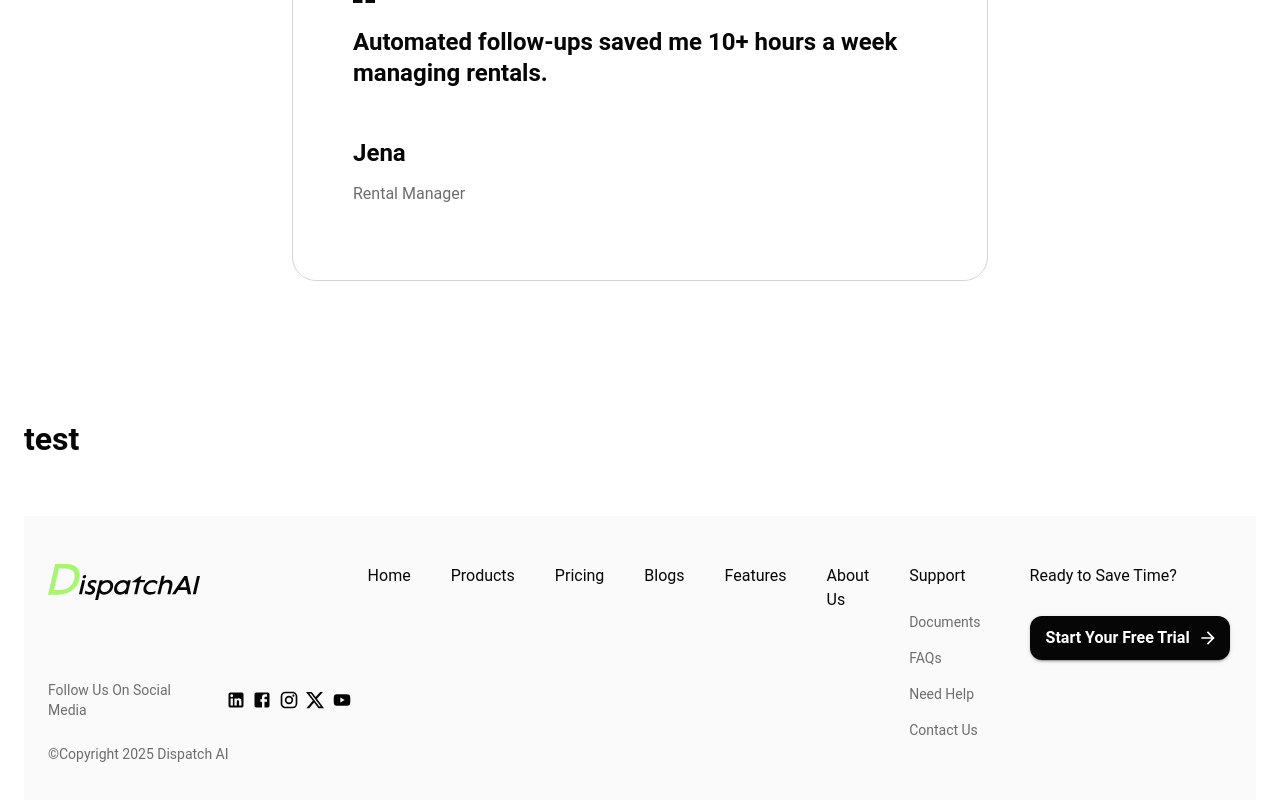
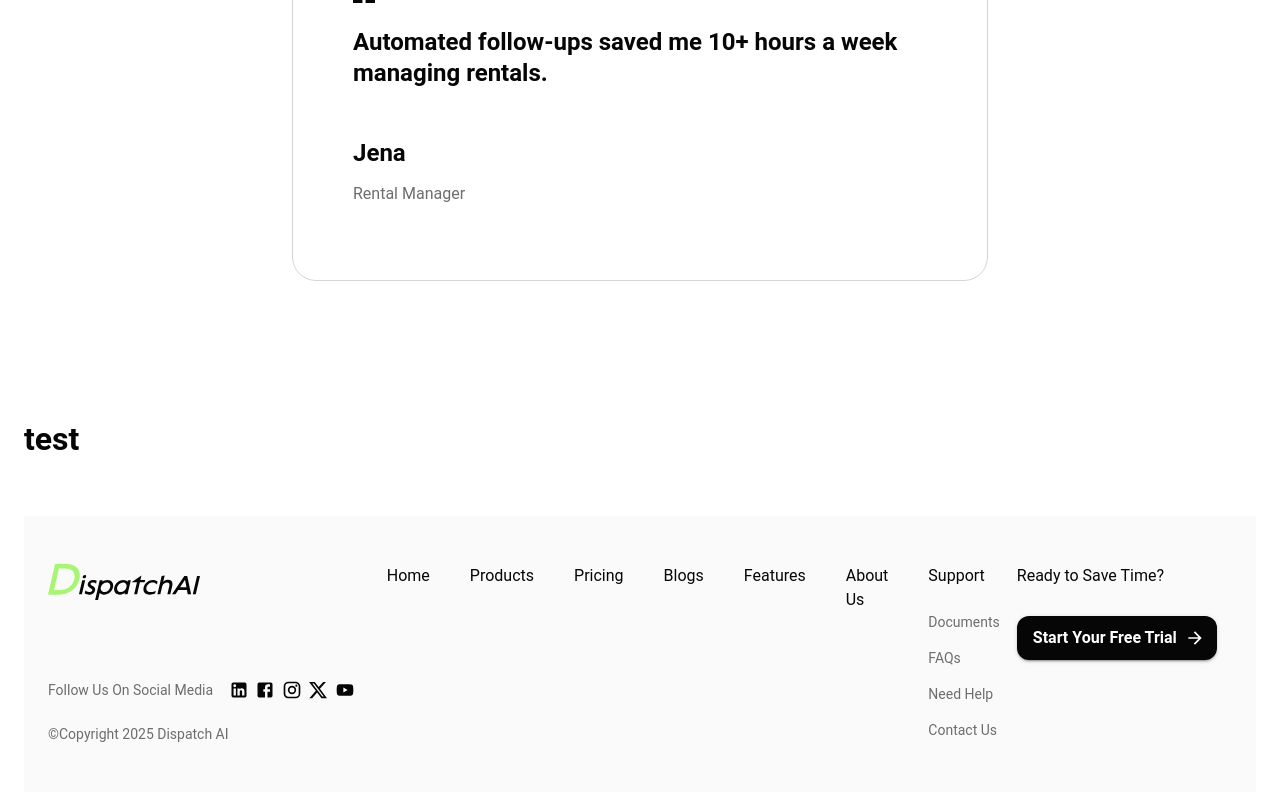
Before and after one commit to Dispatch-AI-com/frontend, a Next.js app: page / in a window 1280 px wide. Shown: the part 2218-3018 px from the top of the page. Built offline with nearby package versions, Linux system fonts and the light colour scheme.

Commit message:
Adjusted item spacing to align with UI design

```diff
--- a/src/components/layout/main-layout/Footer.tsx
+++ b/src/components/layout/main-layout/Footer.tsx
@@ -12,7 +12,6 @@ import Image from 'next/image';
 
 import CommmonButton from '@/components/ui/CommonButton';
 
-// Styled Components
 const FooterWrapper = styled(Box)(({ theme }) => ({
   paddingTop: theme.spacing(6),
   paddingBottom: theme.spacing(6),
@@ -20,13 +19,13 @@ const FooterWrapper = styled(Box)(({ theme }) => ({
   width: '100%',
 }));
 
-const LogoContainer = styled(Box)(() => ({
+const LogoContainer = styled(Box)(({ theme }) => ({
   width: '152px',
   height: '36px',
   position: 'relative',
-  marginBottom: '80px',
-  '@media (max-width: 600px)': {
-    marginBottom: '40px',
+  marginBottom: '40px',
+  [theme.breakpoints.up('sm')]: {
+    marginBottom: '80px',
   },
 }));
 
@@ -100,7 +99,7 @@ const CopyrightText = styled(Typography)(({ theme }) => ({
 }));
 
 const NavLinksBox = styled(Box)(({ theme }) => ({
-  flex: 8,
+  flex: 7,
   display: 'none',
   [theme.breakpoints.up('lg')]: {
     display: 'block',
@@ -140,7 +139,6 @@ const FreeTrialBox = styled(Box)(({ theme }) => ({
   [theme.breakpoints.up('sm')]: {
     alignItems: 'flex-start',
     gap: theme.spacing(2),
-    marginLeft: theme.spacing(4),
   },
 }));
 
```
